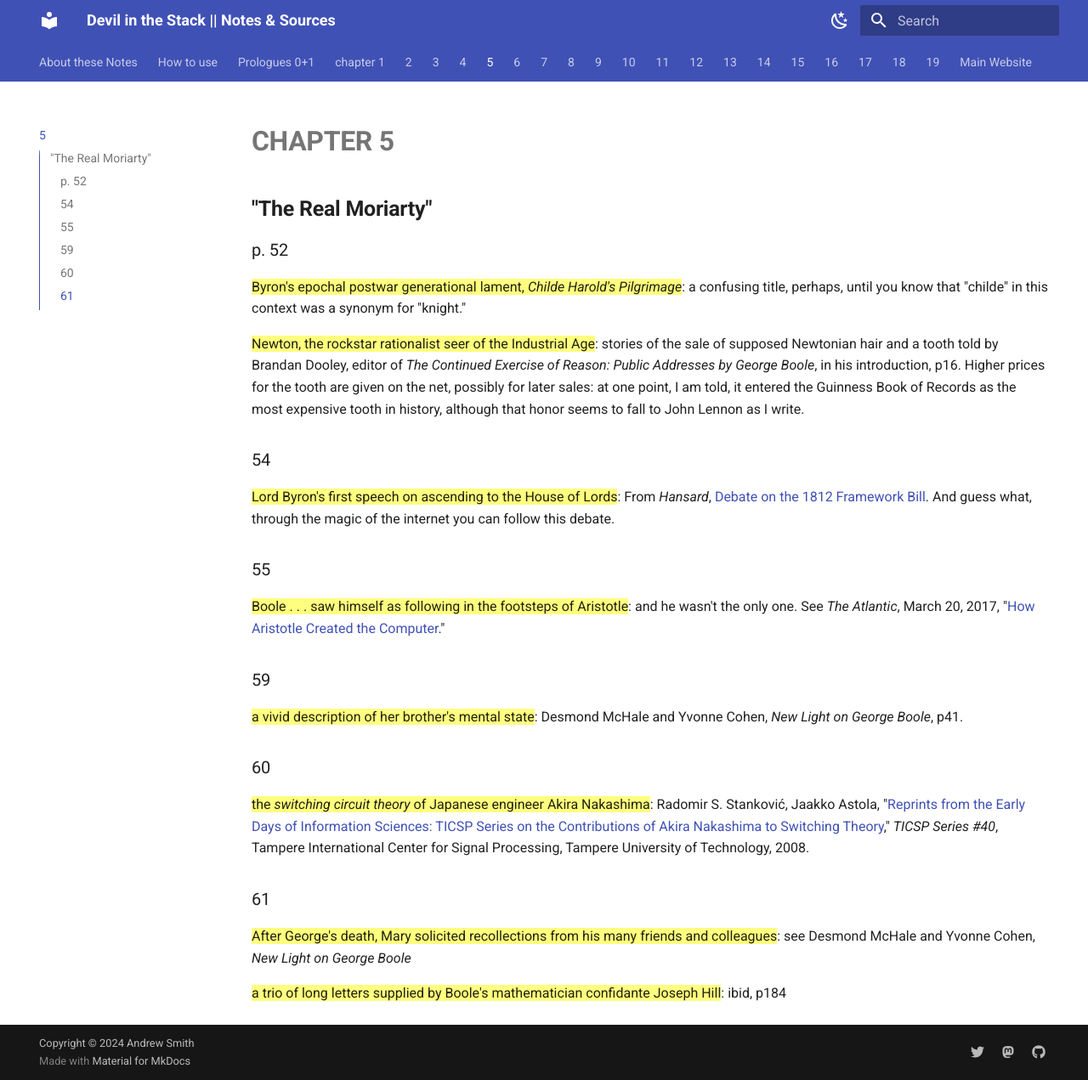
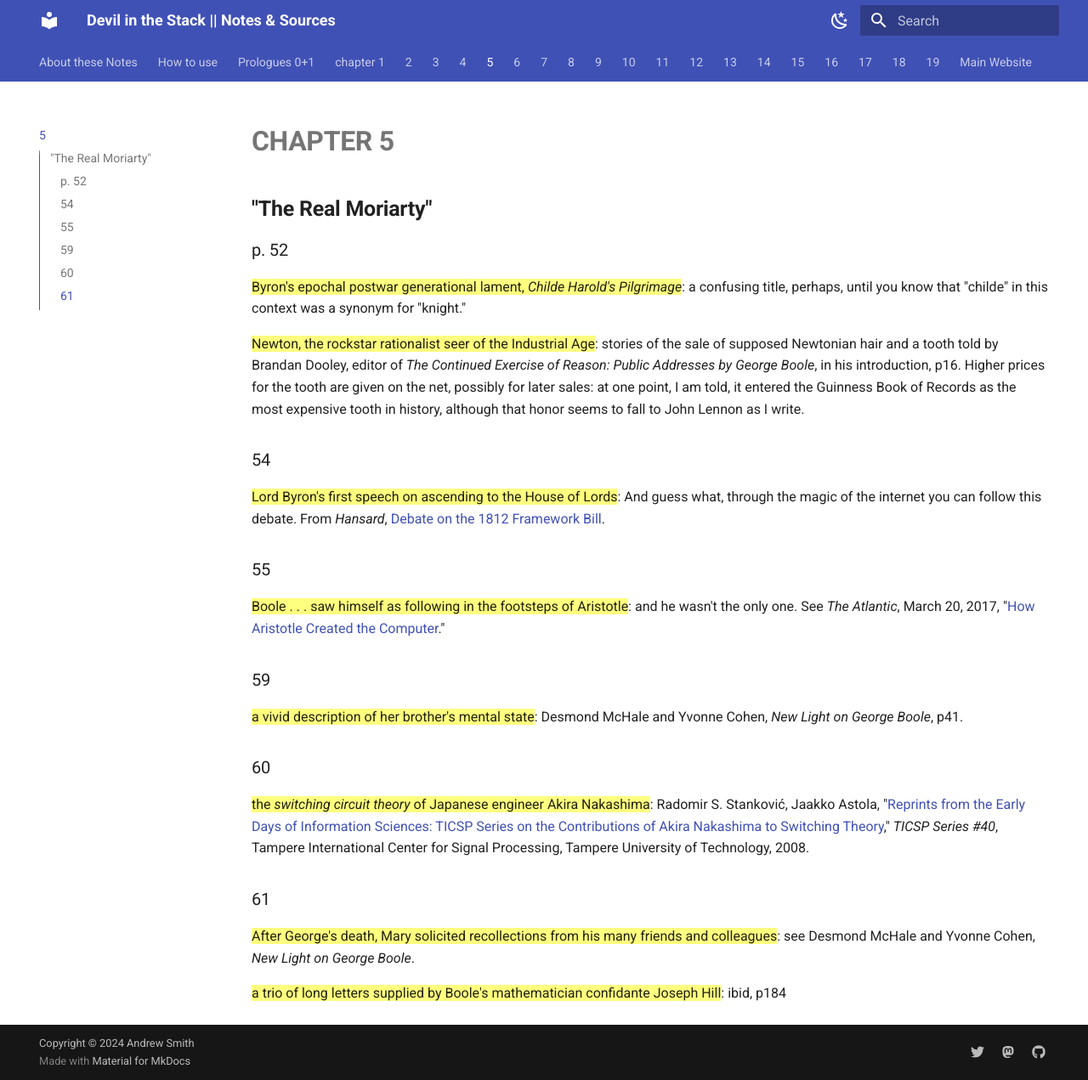
Before and after one commit to zappascout/devil_notes-sources, an MkDocs documentation site: the page built from docs/notes_5_devil.md, in a window 1280 px wide and 1271 px high. Shown: the whole window at 85% size. Built offline with MkDocs 1.6.1 and Material for MkDocs 9.7.7, drawn with Linux system fonts in a browser that asks for light colours.

Commit message:
tidying ch5

```diff
--- a/docs/notes_5_devil.md
+++ b/docs/notes_5_devil.md
@@ -15,8 +15,7 @@ write.
 
 ###54
 ==Lord Byron's first speech on ascending to the House of Lords==:
-From *Hansard*, [Debate on the 1812 Framework Bill][debate]. And guess what,
-through the magic of the internet you can follow this debate.
+And guess what, through the magic of the internet you can follow this debate. From *Hansard*, [Debate on the 1812 Framework Bill][debate].
 [debate]:https://api.parliament.uk/historic-hansard/lords/1812/feb/27/frame-work-bill
 
 ###55
@@ -43,7 +42,7 @@ Technology, 2008.
 ==After George's death, Mary solicited recollections from his many
 friends and colleagues==:
 see Desmond McHale and Yvonne Cohen, *New Light
-on George Boole*
+on George Boole*.
 
 ==a trio of long letters supplied by Boole's mathematician
 confidante Joseph Hill==: ibid, p184
```
